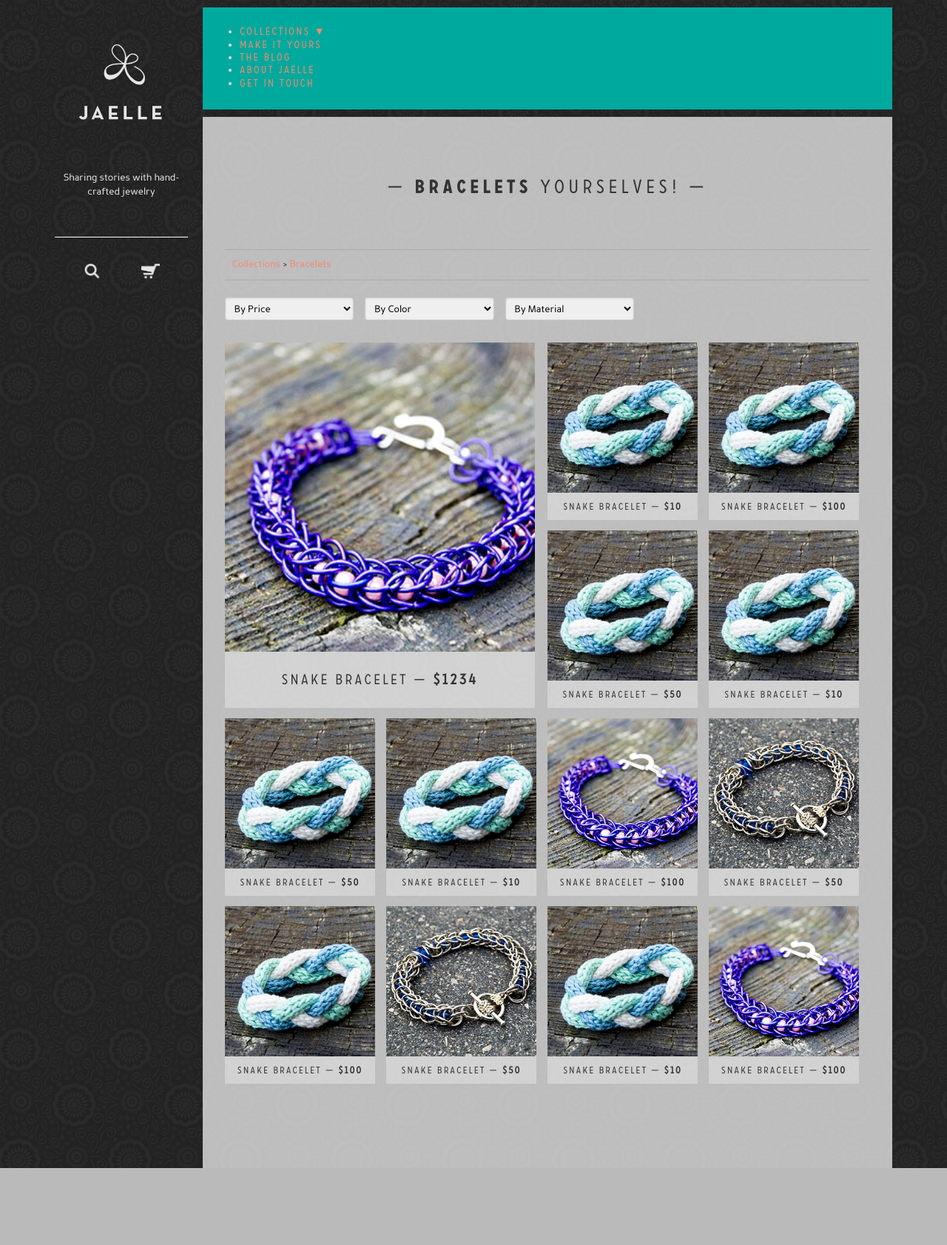
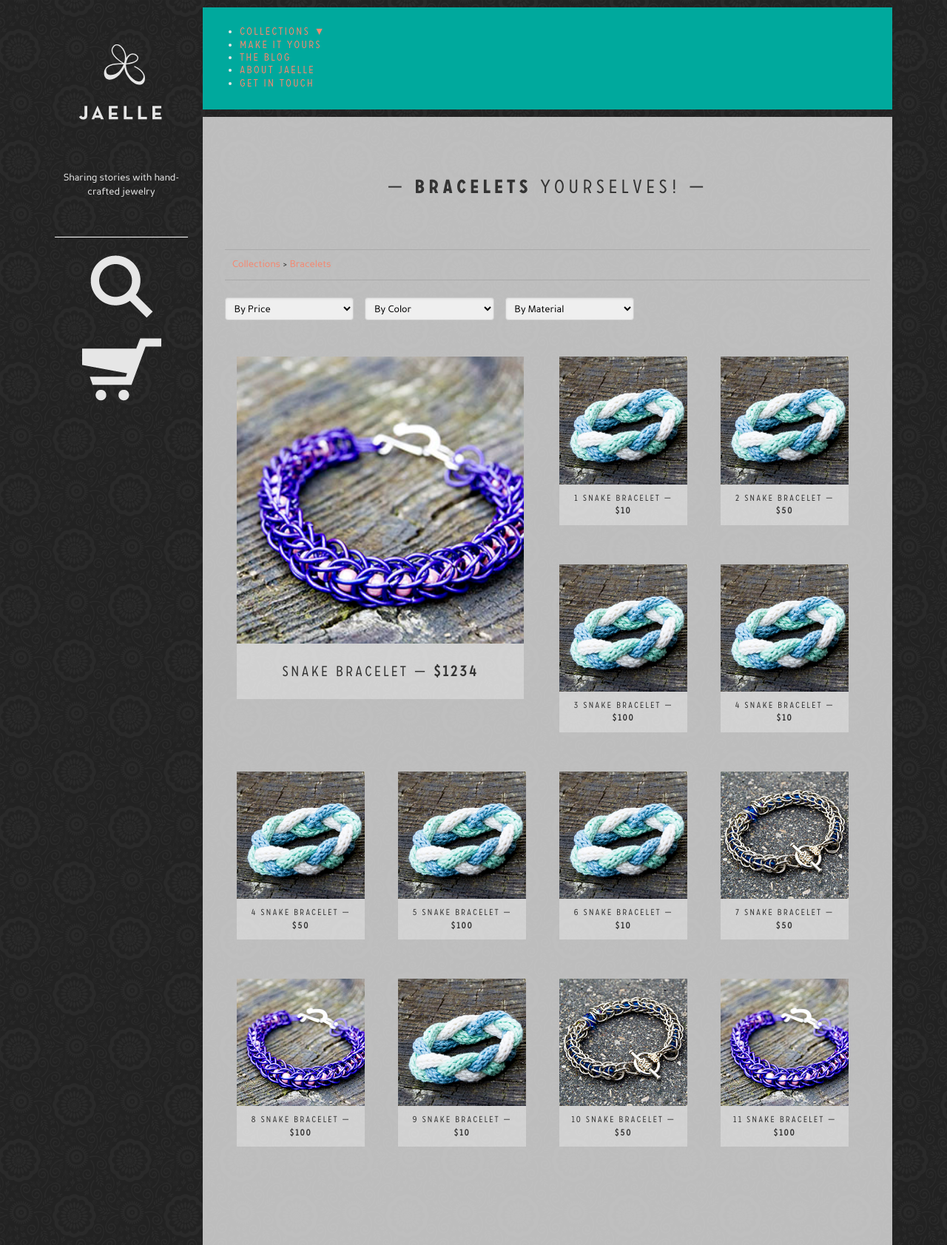
Before and after one commit to maryngo/Jaelle, a PHP site: page /collections-bracelets.html in a window 1280 px wide. Shown: the whole page at 74% size. Before the commit the page ends 1579 px from the top, so only its background shows below. Run offline with PHP 8.4, Linux system fonts and the light colour scheme.

Commit message:
Changed Collections so it sorts nicely
Used {display: inline;} instead of rows.

```diff
--- a/Week 9/html5-site/collections-bracelets.html
+++ b/Week 9/html5-site/collections-bracelets.html
@@ -24,13 +24,8 @@
 		<a href="index.html"><img class="logo" src="img/logo.svg" alt="Jaelle" /></a>
 		<p class="tagline">Sharing stories with hand-crafted jewelry</p>
 
-		<a href="#" class="search-button">
-			<img class="search icon" src="img/search.png" alt="search" />
-		</a>
-
-		<a href="#" class="cart-button">
-			<img class="cart icon" src="img/cart.png" alt="cart" />
-		</a>
+		<img id="icon" class="search-button" src="img/search.png" alt="search" />
+		<img id="icon" class="cart-button" src="img/cart.png" alt="cart" />
 
 		<div class="searchBox">
 			<input type="search" name="s" placeholder="Search">
@@ -84,11 +79,12 @@
 				<!-- END BREADCRUMBS -->
 
 				<!-- FILTERS -->
+				<div class="twelve columns">
 				<select class="filter" id="price">
 					<option value="title" class="default-price">By Price</option>
-					<option value="10" class="und_10">Under $10</option>
-					<option value="50" class="und_50">Under $50</option>
-					<option value="100" class="und_100">Under $100</option>
+					<option value="10" class="und_10">$10 and under</option>
+					<option value="50" class="und_50">$50 and under</option>
+					<option value="100" class="und_100">$100 and under</option>
 				</select>
 
 				<select class="filter">
@@ -104,15 +100,17 @@
 					<option value="silver">Metals - silver</option>
 					<option value="leather">Leather</option>
 				</select>
+				</div>
 				<!-- <button type="submit">Reset</button> -->
 				<!-- END FILTERS -->
 
 				<!-- PRODUCT PHOTOS GRID -->
-				<div class="row">
+				<!-- <div class="row"> -->
 
 					<!-- BIG PHOTO -->
+
+					<div class="six columns block">
 						<div class="bigmoney">
-					<div class="six columns">
 							<div class="big-box">
 								<a href="./bracelets/snake-bracelet.html">
 									<img src="img/product1.jpg" />
@@ -131,7 +129,12 @@
 					<!-- END BIG PHOTO -->
 
 					<!-- SMALL PHOTOS 1x2 -->
-					<div class="three columns">
+
+
+
+
+					<!-- 1 -->
+					<div class="three columns block">
 						<div class="price_10">
 							<div class="box">
 								<a href="./bracelets/snake-bracelet.html">
@@ -140,10 +143,15 @@
 							</div>
 
 							<div class="desc small">
-								<h3>Snake Bracelet &mdash; <span class="price">$10</span></h3>
+								<h3>1 Snake Bracelet &mdash; <span class="price">$10</span></h3>
+							</div>
 						</div>
 					</div>
 
+
+
+					<!-- 2 -->
+					<div class="three columns block">
 						<div class="price_50">
 							<div class="box">
 								<a href="./bracelets/snake-bracelet.html">
@@ -152,15 +160,15 @@
 							</div>
 
 							<div class="desc small">
-								<h3>Snake Bracelet &mdash; <span class="price">$50</span></h3>
+								<h3>2 Snake Bracelet &mdash; <span class="price">$50</span></h3>
+							</div>
 						</div>
 					</div>
 
-					</div>
-					<!-- END SMALL PHOTOS 1x2 -->
 
-					<!-- SMALL PHOTOS 1x2 -->
-					<div class="three columns">
+
+					<!-- 3 -->
+					<div class="three columns block">
 						<div class="price_100">
 							<div class="box">
 								<a href="./bracelets/snake-bracelet.html">
@@ -169,10 +177,15 @@
 							</div>
 
 							<div class="desc small">
-								<h3>Snake Bracelet &mdash; <span class="price">$100</span></h3>
+								<h3>3 Snake Bracelet &mdash; <span class="price">$100</span></h3>
+							</div>
 						</div>
 					</div>
 
+
+
+					<!-- 4 -->
+					<div class="three columns block">
 						<div class="price_10">
 							<div class="box">
 								<a href="./bracelets/snake-bracelet.html">
@@ -181,17 +194,16 @@
 							</div>
 
 							<div class="desc small">
-								<h3>Snake Bracelet &mdash; <span class="price">$10</span></h3>
+								<h3>4 Snake Bracelet &mdash; <span class="price">$10</span></h3>
 							</div>
 						</div>
-
 					</div>
 					<!-- END SMALL PHOTOS 1x2 -->
-				</div>
+				<!-- </div> -->
 
-				<div class="row">
+				<!-- <div class="row"> -->
 				<!-- SMALL PHOTOS 1x2 -->
-					<div class="three columns">
+					<div class="three columns block">
 						<div class="price_50">
 							<div class="box">
 								<a href="./bracelets/snake-bracelet.html">
@@ -200,10 +212,15 @@
 							</div>
 
 							<div class="desc small">
-								<h3>Snake Bracelet &mdash; <span class="price">$50</span></h3>
+								<h3>4 Snake Bracelet &mdash; <span class="price">$50</span></h3>
+							</div>
 						</div>
 					</div>
 
+
+
+					<!-- 5 -->
+					<div class="three columns block">
 						<div class="price_100">
 							<div class="box">
 								<a href="./bracelets/snake-bracelet.html">
@@ -212,16 +229,15 @@
 							</div>
 
 							<div class="desc small">
-								<h3>Snake Bracelet &mdash; <span class="price">$100</span></h3>
+								<h3>5 Snake Bracelet &mdash; <span class="price">$100</span></h3>
+							</div>
 						</div>
 					</div>
 
-					</div>
-					<!-- END SMALL PHOTOS 1x2 -->
 
-					<!-- SMALL PHOTOS 1x2 -->
-					<div class="three columns">
 
+					<!-- 6 -->
+					<div class="three columns block">
 						<div  class="price_10">
 							<div class="box">
 								<a href="./bracelets/snake-bracelet.html">
@@ -230,11 +246,15 @@
 							</div>
 
 							<div class="desc small">
-								<h3>Snake Bracelet &mdash; <span class="price">$10</span></h3>
+								<h3>6 Snake Bracelet &mdash; <span class="price">$10</span></h3>
+							</div>
 						</div>
 					</div>
 
 
+
+					<!-- 7 -->
+					<div class="three columns block">
 						<div class="price_50">
 							<div class="box">
 								<a href="./bracelets/snake-bracelet.html">
@@ -243,15 +263,15 @@
 							</div>
 
 							<div class="desc small">
-								<h3>Snake Bracelet &mdash; <span class="price">$50</span></h3>
+								<h3>7 Snake Bracelet &mdash; <span class="price">$50</span></h3>
+							</div>
 						</div>
 					</div>
 
-					</div>
-					<!-- END SMALL PHOTOS 1x2 -->
 
-							<!-- SMALL PHOTOS 1x2 -->
-					<div class="three columns">
+
+					<!-- 8 -->
+					<div class="three columns block">
 						<div class="price_100">
 							<div class="box">
 								<a href="./bracelets/snake-bracelet.html">
@@ -260,10 +280,15 @@
 							</div>
 
 							<div class="desc small">
-								<h3>Snake Bracelet &mdash; <span class="price">$100</span></h3>
+								<h3>8 Snake Bracelet &mdash; <span class="price">$100</span></h3>
+							</div>
 						</div>
 					</div>
 
+
+
+					<!-- 9 -->
+					<div class="three columns block">
 						<div class="price_10">
 							<div class="box">
 								<a href="./bracelets/snake-bracelet.html">
@@ -272,15 +297,15 @@
 							</div>
 
 							<div class="desc small">
-								<h3>Snake Bracelet &mdash; <span class="price">$10</span></h3>
+								<h3>9 Snake Bracelet &mdash; <span class="price">$10</span></h3>
+							</div>
 						</div>
 					</div>
 
-					</div>
-					<!-- END SMALL PHOTOS 1x2 -->
 
-					<!-- SMALL PHOTOS 1x2 -->
-					<div class="three columns">
+
+					<!-- 10 -->
+					<div class="three columns block">
 						<div class="price_50">
 							<div class="box">
 								<a href="./bracelets/snake-bracelet.html">
@@ -289,10 +314,15 @@
 							</div>
 
 							<div class="desc small">
-								<h3>Snake Bracelet &mdash; <span class="price">$50</span></h3>
+								<h3>10 Snake Bracelet &mdash; <span class="price">$50</span></h3>
+							</div>
 						</div>
 					</div>
 
+
+
+					<!-- 11 -->
+					<div class="three columns block">
 						<div class="price_100">
 							<div class="box">
 								<a href="./bracelets/snake-bracelet.html">
@@ -301,13 +331,13 @@
 							</div>
 
 							<div class="desc small">
-								<h3>Snake Bracelet &mdash; <span class="price">$100</span></h3>
+								<h3>11 Snake Bracelet &mdash; <span class="price">$100</span></h3>
 							</div>
 						</div>
 
 					</div>
 					<!-- END SMALL PHOTOS 1x2 -->
-				</div>
+				<!-- </div> -->
 
 			</section>
 			<!-- End Body Content -->
--- a/Week 9/html5-site/css/stylesheet_collections.css
+++ b/Week 9/html5-site/css/stylesheet_collections.css
@@ -16,6 +16,7 @@ html, body {
 	padding: 10px 30px 100px 30px;
 	margin: 0 10px;
 	background-color: rgba(255, 255, 255, 0.7);
+	overflow: auto;
 	}
 
 	.content p, h1, h2, h3 {
@@ -118,6 +119,8 @@ a.button {
 	width: 93%;
 	background-color: rgba(255,255,255,0.3);
 	text-align: center;
+	padding-left: 10px;
+	padding-right: 10px;
 	}
 
 	.big-desc {
@@ -140,7 +143,7 @@ a.button {
 		margin: 0;
 		padding: 10px 0px;
 		letter-spacing: 2px;
-		font-size: 1em;
+		font-size: 0.9em;
 		}
 
 .price {
@@ -220,3 +223,11 @@ input {
 	-moz-box-sizing: border-box;
 	box-sizing: border-box;
 }
+
+
+/* =========================================================
+ * Sorting thingy
+ * ========================================================= */
+ .block {
+ 	display: inline;
+ }
```
Lines whose indentation alone changed are shown as unchanged.
